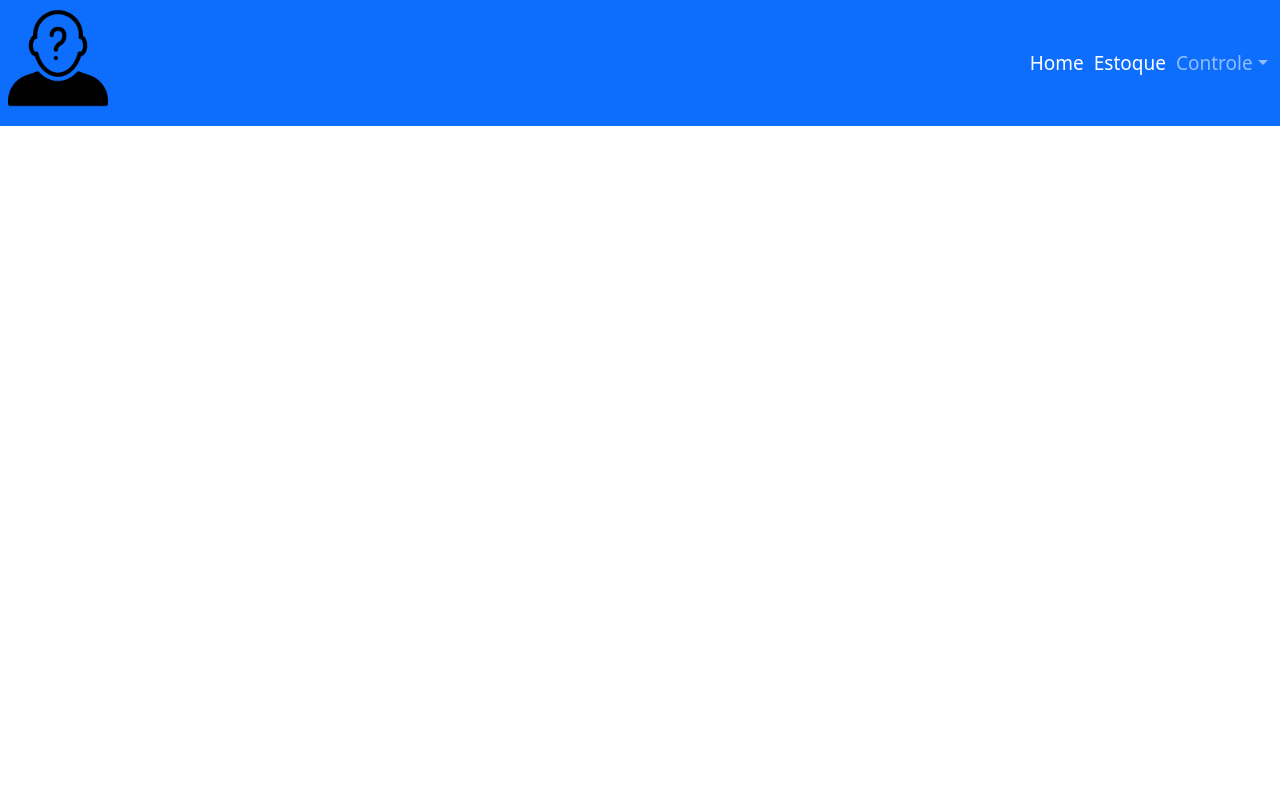
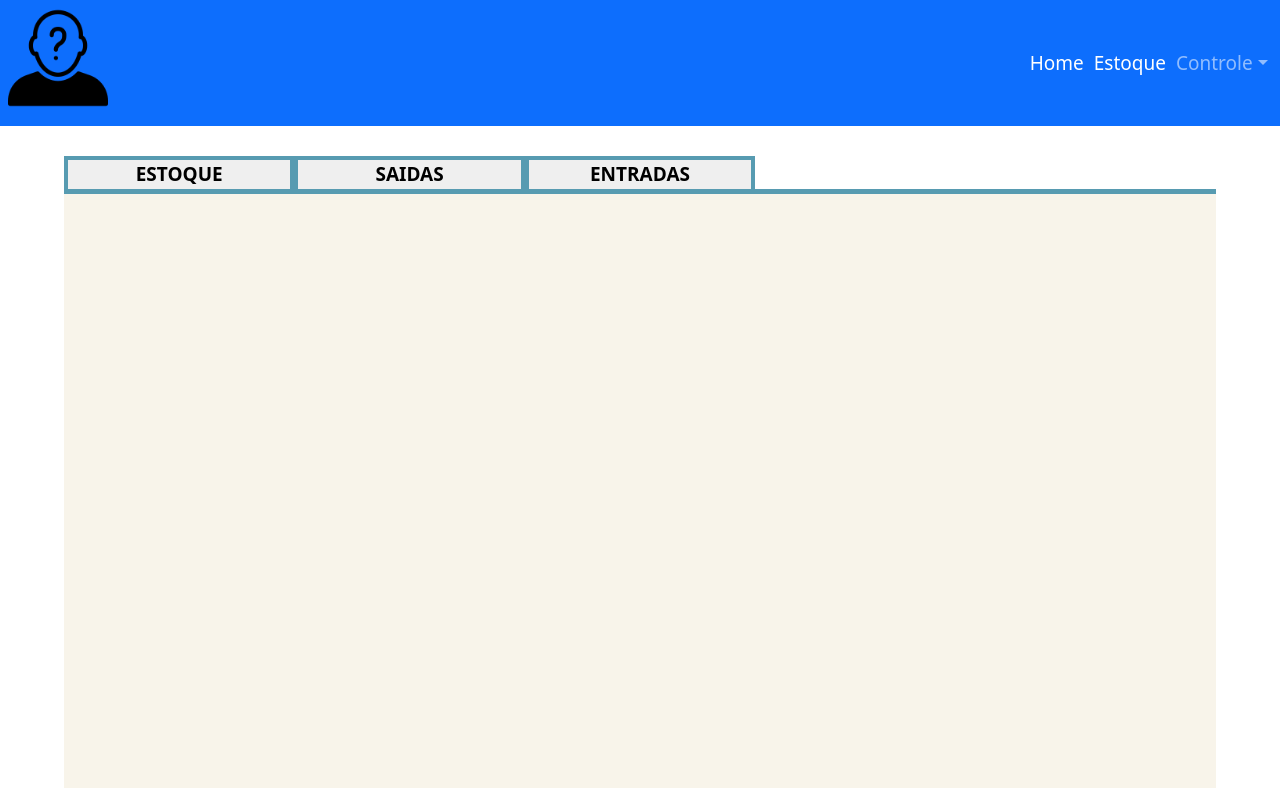
Before and after one commit to YagoFogaca/CE-FRONT, a React (Vite) app in the folder client/: page / in a window 1280 px wide. Built offline with nearby package versions, Linux system fonts and the light colour scheme.

Commit message:
feat: criação e implementação da página de controle

```diff
--- a/client/src/App.tsx
+++ b/client/src/App.tsx
@@ -1,7 +1,13 @@
 import { Header } from './components/header/index.header';
+import { ControlePage } from './pages/controle/index.controle';
 
 function App() {
-  return <Header />;
+  return (
+    <>
+      <Header />
+      <ControlePage />
+    </>
+  );
 }
 
 export default App;
--- /dev/null
+++ b/client/src/pages/controle/index.controle.tsx
@@ -0,0 +1,15 @@
+import * as C from './style.controle';
+import { Main } from '../../components-styled/main/index.main';
+
+export function ControlePage() {
+  return (
+    <Main>
+      <C.DivBtn>
+        <C.Btn>Estoque</C.Btn>
+        <C.Btn>Saidas</C.Btn>
+        <C.Btn>Entradas</C.Btn>
+      </C.DivBtn>
+      <C.Section></C.Section>
+    </Main>
+  );
+}
--- /dev/null
+++ b/client/src/pages/controle/style.controle.ts
@@ -0,0 +1,34 @@
+import styled from 'styled-components';
+
+export const Section = styled.section`
+  width: 90%;
+  // Apos ter conteudo remover esse propriedade
+  height: 100%;
+  background-color: #f8f4ea;
+  margin: 0rem auto;
+  border-top: 5px solid #579bb1;
+
+  display: flex;
+  flex-wrap: wrap;
+  justify-content: space-between;
+  gap: 2rem;
+`;
+
+export const DivBtn = styled.div`
+  width: 90%;
+  margin: 0 auto;
+`;
+
+export const Btn = styled.button`
+  width: 20%;
+  border: 4px solid #579bb1;
+  border-bottom: none !important;
+
+  font-size: 1.9rem;
+  font-weight: bold;
+  text-transform: uppercase;
+  @media (max-width: 768px) {
+    width: 33.333333%;
+    font-size: 1.5rem;
+  }
+`;
```
